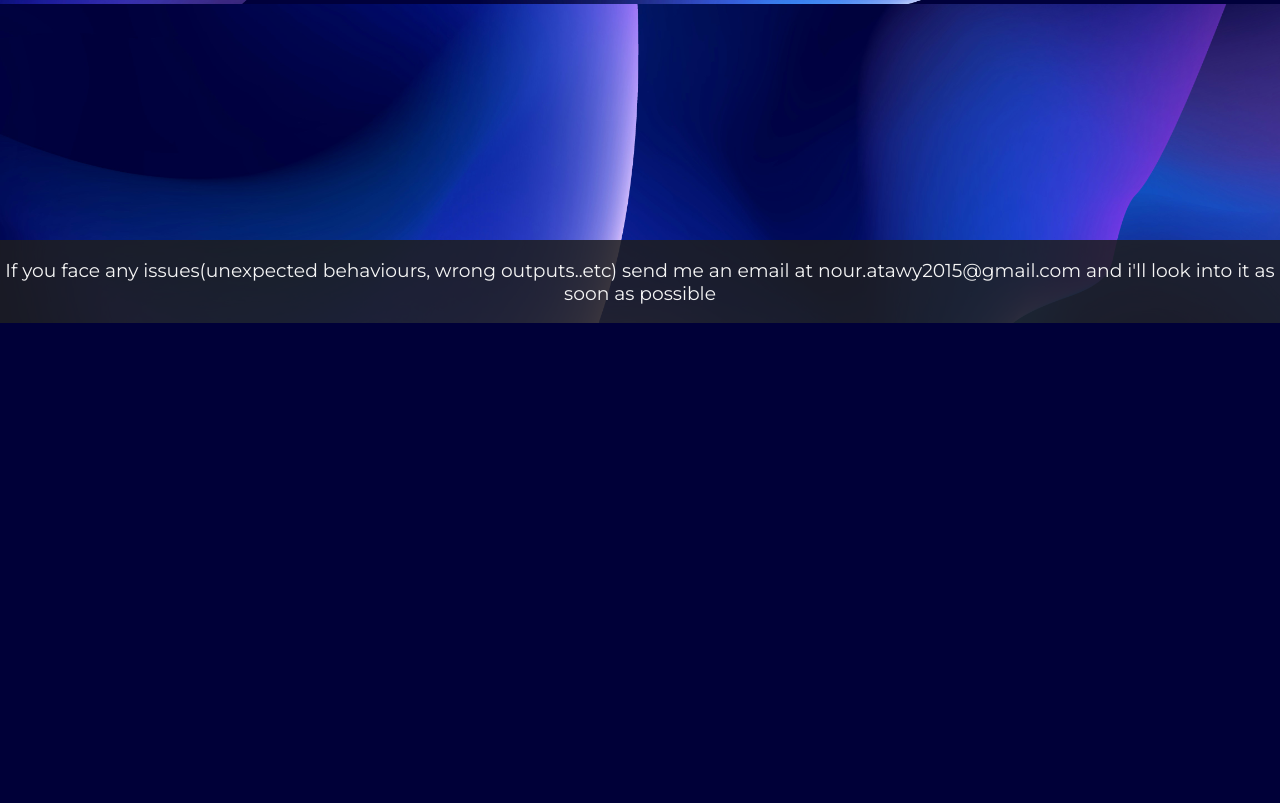
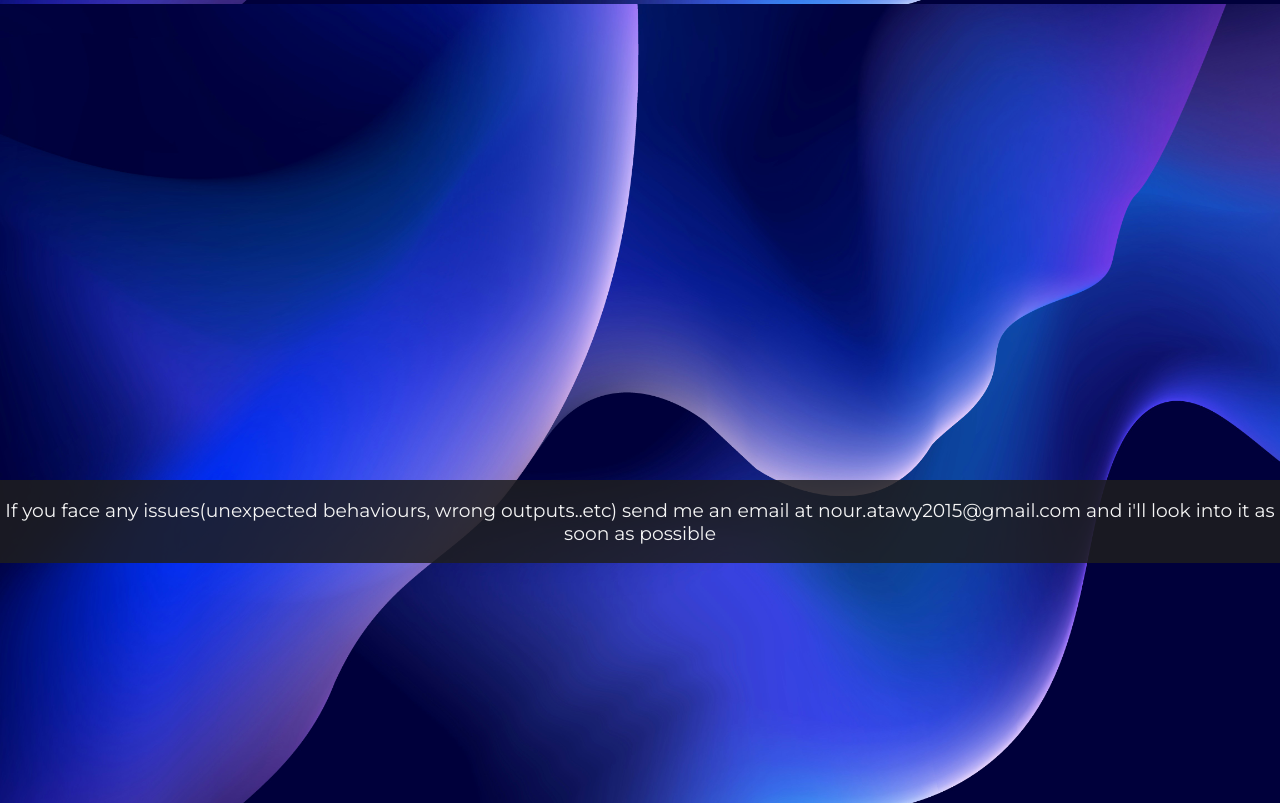
Before and after one commit to nelatawy/DigiLab, a Flask app: page / in a window 1280 px wide. Shown: the part 3196-3999 px from the top of the page. Before the commit the page ends 3519 px from the top, so only its background shows below. Run offline with Flask 3, Linux system fonts and the light colour scheme; some web fonts are replaced.

Commit message:
modified

```diff
--- a/web/static/index.css
+++ b/web/static/index.css
@@ -94,8 +94,9 @@ body {
     background-position: center;
     background-attachment: fixed;
     background-size: cover;
-    gap: var(--space-5);
+    gap: 100px;
     padding-top: 40vh;
+    padding-bottom: 30vh;
 
 }
 #header {
@@ -276,7 +277,8 @@ body {
     border-radius: var(--radius-md);
     /* transform: rotate(-90deg); */
     height: 90%;
-    /* width: 100px; */
+    width: 100%;
+    max-width: 100px;
     text-decoration:none;
     color: whitesmoke;
     padding: var(--space-3);
@@ -308,6 +310,7 @@ body {
     flex-direction: column;
     text-align: center;
     background-color: var(--color-bg-dark-mid);
+    width: 100%;
 
  }
  #extras h3 {
```
